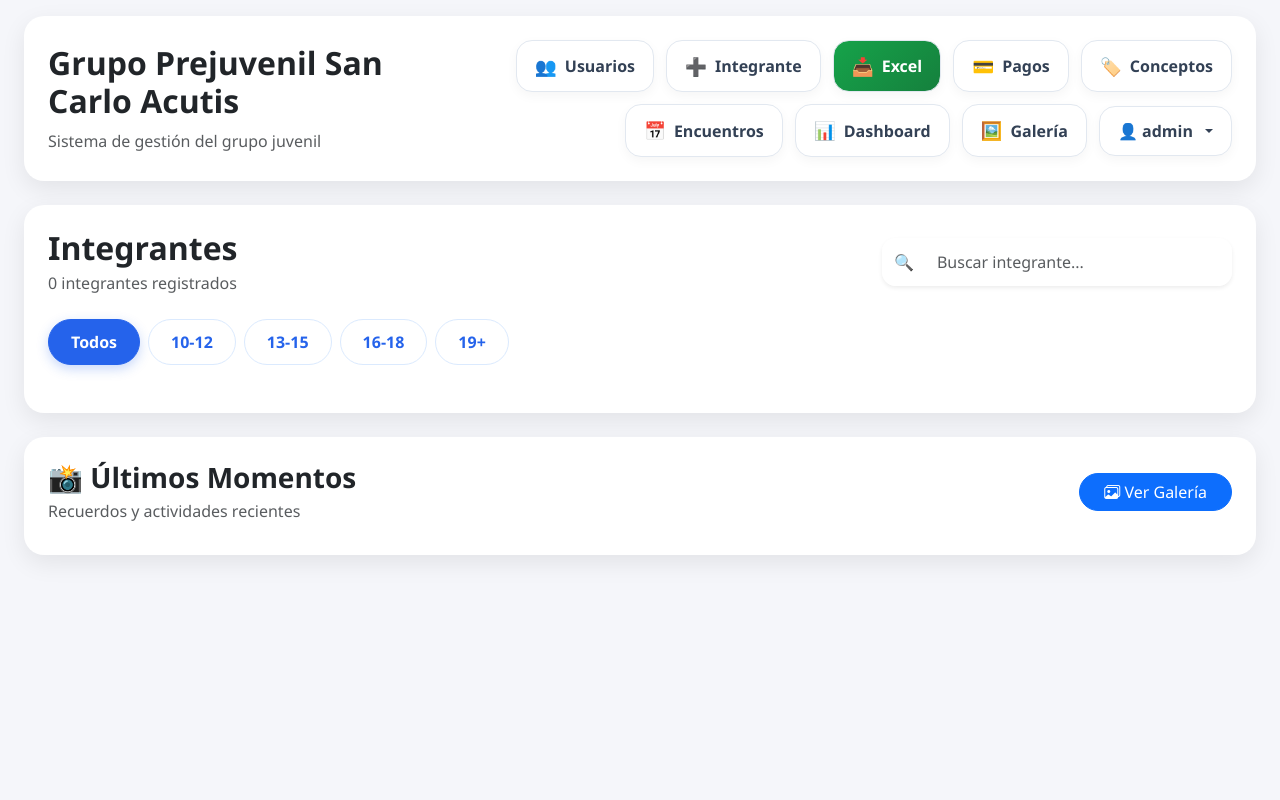
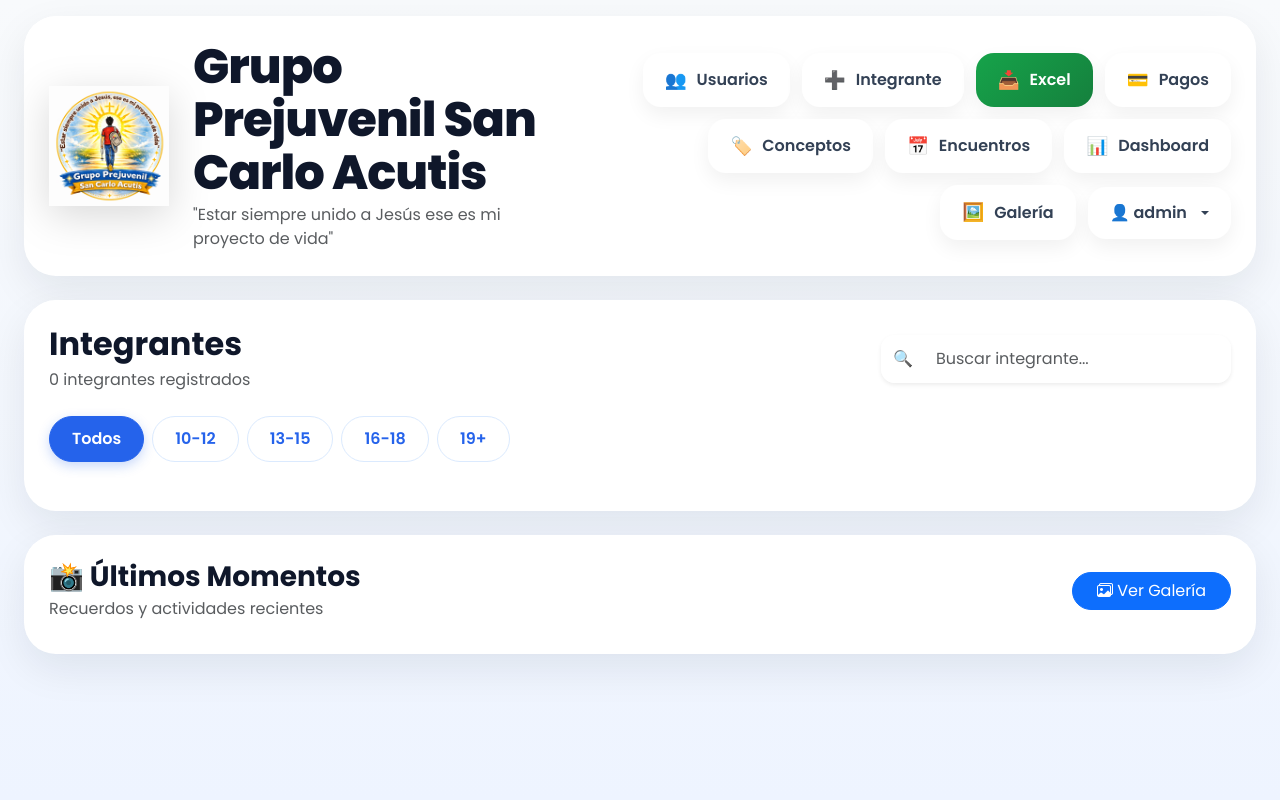
Before and after one commit to camiloacuma1899/prejuvenil-app, a Flask app: page / in a window 1280 px wide. Run offline with Flask 3, Linux system fonts and the light colour scheme; a user stored in the database is signed in; data that the repository does not hold is empty.

Commit message:
Cambios titulos

```diff
--- a/app/static/css/style.css
+++ b/app/static/css/style.css
@@ -1,23 +1,50 @@
 :root{
 
-    --rojo:#dc3545;
-    --azul:#0d6efd;
-    --verde:#198754;
-    --gris:#6c757d;
-    --texto:#212529;
-    --fondo:#f5f6fa;
+    --primary:#123C8C;
+    --primary-light:#2E5EBE;
+
+    --gold:#D4A017;
+    --gold-soft:#F5D76E;
+
+    --success:#16A34A;
+
+    --danger:#DC2626;
+
+    --bg:#F4F7FB;
+
+    --card:#FFFFFF;
+
+    --text:#0F172A;
+
+    --text-soft:#64748B;
+
+    --shadow:
+        0 15px 40px rgba(
+            15,
+            23,
+            42,
+            .08
+        );
 
 }
 
 body{
 
-    background:var(--fondo);
+    background:
+
+        linear-gradient(
+            180deg,
+            #f8fafc,
+            #eef4ff
+        );
 
     font-family:
-        'Segoe UI',
+        'Poppins',
         sans-serif;
 
-    color:var(--texto);
+    color:var(--text);
+
+    min-height:100vh;
 
 }
 
@@ -27,11 +54,15 @@ body{
 
 .page-title{
 
-    font-size:2rem;
-
-    font-weight:700;
-
-    margin:0;
+    font-size:3rem;
+
+    font-weight:800;
+
+    line-height:1.1;
+
+    color:#0f172a;
+
+    letter-spacing:-1px;
 
 }
 
@@ -41,21 +72,29 @@ body{
 
 .card-modern{
 
-    background:#ffffff;
-
-    border-radius:20px;
-
-    padding:20px;
-
-   box-shadow:
-    0 8px 24px rgba(
-            0,
-            0,
-            0,
-            .08
-        );
-
-    margin-bottom:20px;
+    background:white;
+
+    border-radius:32px;
+
+    border:1px solid rgba(
+        255,
+        255,
+        255,
+        .6
+    );
+
+    box-shadow:var(--shadow);
+
+    backdrop-filter:blur(12px);
+
+    transition:.3s;
+
+}
+
+.card-modern:hover{
+
+    transform:
+        translateY(-3px);
 
 }
 
@@ -553,11 +592,11 @@ body{
 
     align-items:center;
 
-    gap:8px;
-
-    padding:12px 18px;
-
-    border-radius:16px;
+    gap:10px;
+
+    padding:14px 22px;
+
+    border-radius:18px;
 
     text-decoration:none;
 
@@ -567,29 +606,34 @@ body{
 
     font-weight:600;
 
-    border:1px solid #e2e8f0;
-
-    transition:.25s;
+    border:none;
+
+    transition:.3s;
 
     box-shadow:
-        0 4px 12px rgba(
-            0,
-            0,
-            0,
-            .04
+        0 8px 20px rgba(
+            0,
+            0,
+            0,
+            .06
         );
 
 }
 
 .menu-btn:hover{
 
-    transform:translateY(-2px);
-
-    background:#eff6ff;
-
-    color:#2563eb;
-
-    border-color:#bfdbfe;
+    transform:
+        translateY(-4px);
+
+    background:
+
+        linear-gradient(
+            135deg,
+            var(--primary),
+            var(--primary-light)
+        );
+
+    color:white;
 
 }
 
@@ -2149,3 +2193,24 @@ body{
     }
 
 }
+
+.logo-principal{
+
+    width:120px;
+
+    height:120px;
+
+    object-fit:contain;
+
+    filter:
+
+        drop-shadow(
+            0 10px 20px rgba(
+                0,
+                0,
+                0,
+                .15
+            )
+        );
+
+}
--- a/app/templates/index.html
+++ b/app/templates/index.html
@@ -24,6 +24,15 @@
       filename='bootstrap-icons/bootstrap-icons.css'
       ) }}">
 
+      <link rel="preconnect"
+      href="https://fonts.googleapis.com">
+
+<link rel="preconnect"
+      href="https://fonts.gstatic.com"
+      crossorigin>
+
+<link href="https://fonts.googleapis.com/css2?family=Poppins:wght@300;400;500;600;700;800&display=swap"
+      rel="stylesheet">
 <link rel="stylesheet"
       href="{{ url_for('static', filename='css/style.css') }}">
 
@@ -43,22 +52,30 @@
 
         <!-- TITULO -->
 
-        <div class="text-center text-xl-start">
+        <div class="d-flex align-items-center gap-4">
 
-            <h1 class="page-title mb-2">
+    <img src="{{ url_for('static',
+        filename='img/logo.png') }}"
+         class="logo-principal">
 
-                Grupo Prejuvenil San Carlo Acutis
+    <div>
 
-            </h1>
+        <h1 class="page-title mb-1">
 
-            <p class="text-muted mb-0">
+            Grupo Prejuvenil
+            San Carlo Acutis
 
-                Sistema de gestión del grupo juvenil
+        </h1>
 
-            </p>
+        <p class="text-muted mb-0">
 
-        </div>
+            "Estar siempre unido a Jesús ese es mi proyecto de vida"
 
+        </p>
+
+    </div>
+
+</div>
         <!-- MENU -->
 
         <div class="top-menu w-100">
```
Also changed, not shown: app/static/img/logo.png (added).
